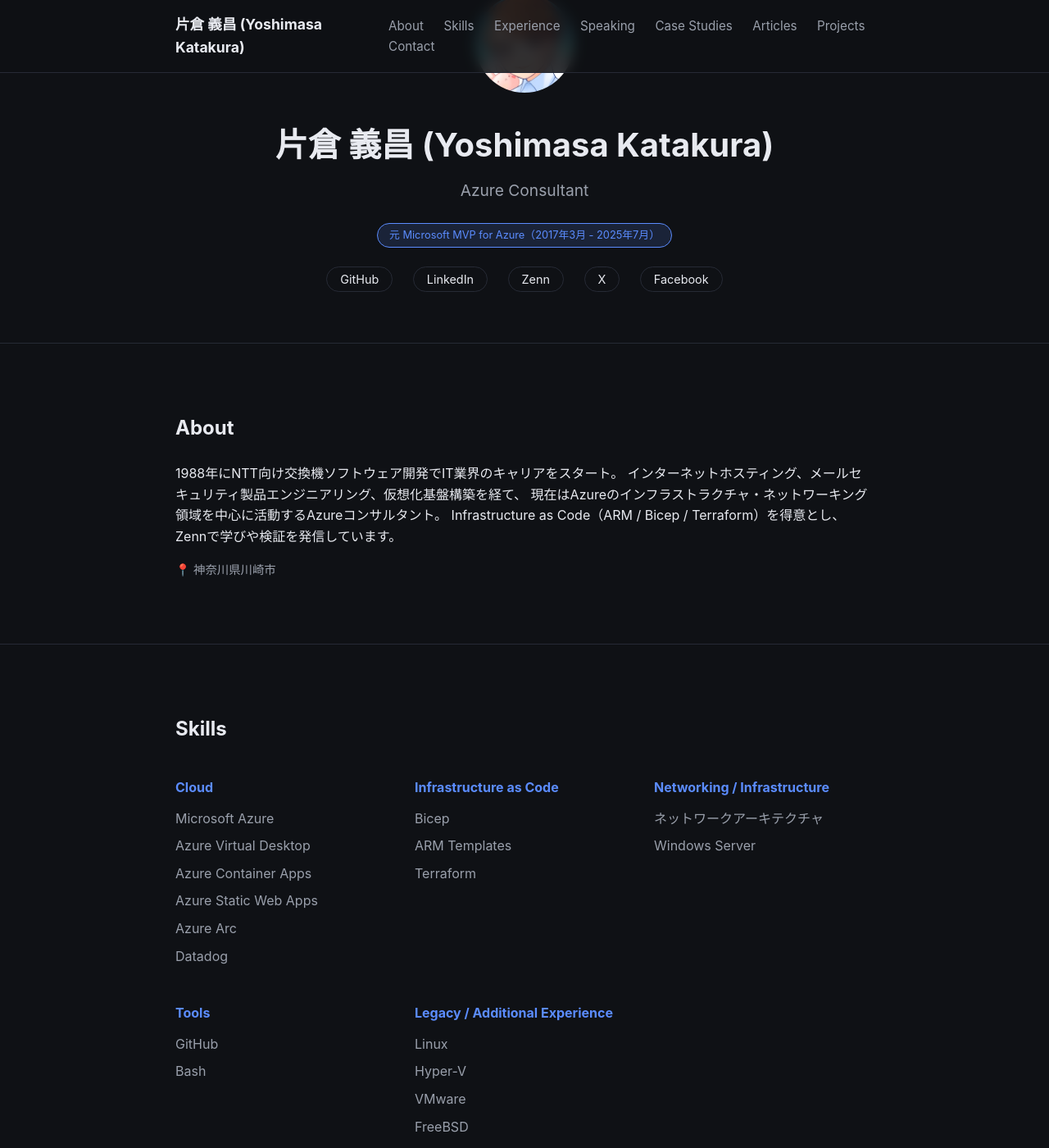
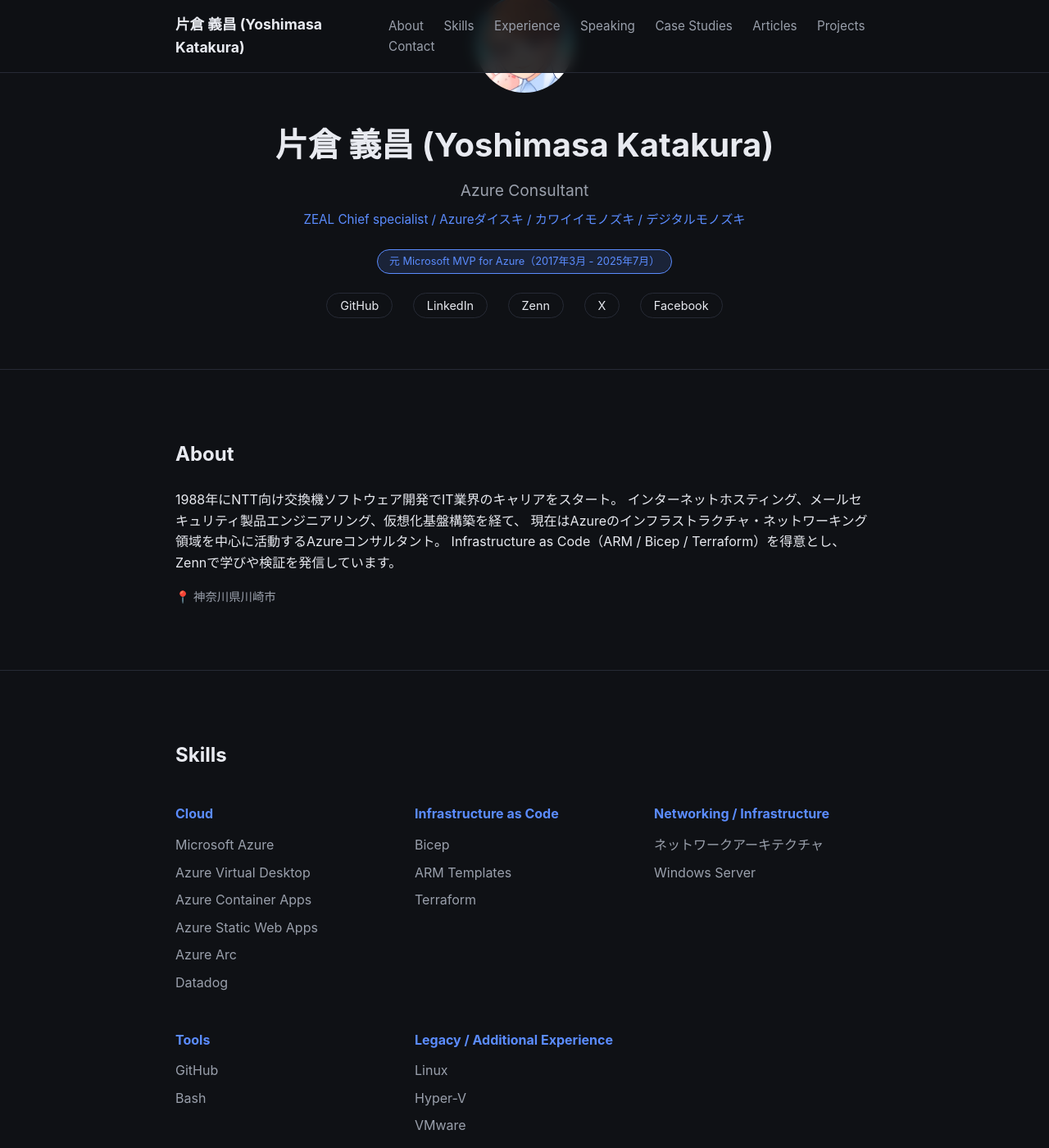
Before and after one commit to katakura/katakura.github.io, a Jekyll site: the page built from index.html, in a window 1280 px wide and 1400 px high, scrolled down 192 px. Shown: the whole window at 82% size. Built offline with Jekyll 4.4.1, drawn with Linux system fonts in a browser that asks for light colours.

Commit message:
Add catchphrase to hero and site description

```diff
--- a/_config.yml
+++ b/_config.yml
@@ -1,5 +1,5 @@
 title: Katakura Portfolio
-description: "TODO: 一言で自分を表す説明文"
+description: "ZEAL Chief specialist / Azureダイスキ / カワイイモノズキ / デジタルモノズキ"
 url: "https://katakura.github.io"
 baseurl: ""
 
--- a/_data/profile.yml
+++ b/_data/profile.yml
@@ -1,5 +1,6 @@
 name: "片倉 義昌 (Yoshimasa Katakura)"
 title: "Azure Consultant"
+catchphrase: "ZEAL Chief specialist / Azureダイスキ / カワイイモノズキ / デジタルモノズキ"
 bio: >
   1988年にNTT向け交換機ソフトウェア開発でIT業界のキャリアをスタート。
   インターネットホスティング、メールセキュリティ製品エンジニアリング、仮想化基盤構築を経て、
--- a/assets/css/style.scss
+++ b/assets/css/style.scss
@@ -89,6 +89,12 @@
 .hero .tagline {
   color: var(--text-muted);
   font-size: 1.2rem;
+  margin: 0 0 8px;
+}
+
+.hero .catchphrase {
+  color: var(--accent);
+  font-size: 0.95rem;
   margin: 0 0 24px;
 }
 
--- a/index.html
+++ b/index.html
@@ -9,6 +9,9 @@
     {% endif %}
     <h1>{{ site.data.profile.name }}</h1>
     <p class="tagline">{{ site.data.profile.title }}</p>
+    {% if site.data.profile.catchphrase and site.data.profile.catchphrase != "" %}
+    <p class="catchphrase">{{ site.data.profile.catchphrase }}</p>
+    {% endif %}
     {% if site.data.profile.badges and site.data.profile.badges.size > 0 %}
     <div class="badges">
       {% for badge in site.data.profile.badges %}<span class="badge">{{ badge }}</span>{% endfor %}
```
